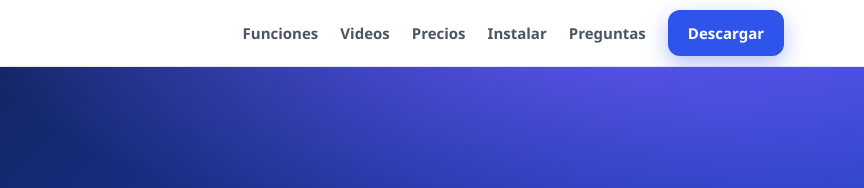
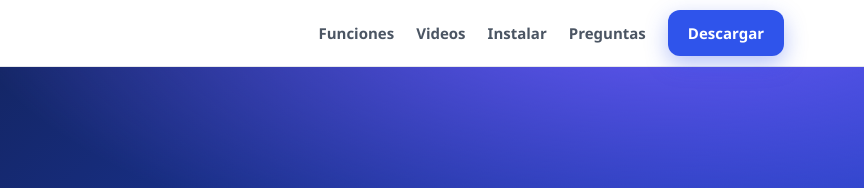
Before and after one commit to Batucas/CalificadorIA, a plain HTML site: page index.html in a window 1280 px wide. Shown: the top 188 px of the page, 416-1280 px from the left. Drawn offline with Linux system fonts and the light colour scheme; no server answers.

Commit message:
Portal: ocultar la sección de precios por ahora

```diff
--- a/index.html
+++ b/index.html
@@ -161,7 +161,7 @@
   <div class="contenedor">
     <a class="marca" href="#"><img src="img/icono.png" alt="">Calificador IA</a>
     <nav class="menu">
-      <a href="#todo">Funciones</a><a href="#videos">Videos</a><a href="#precios">Precios</a><a href="#instalar">Instalar</a><a href="#preguntas">Preguntas</a>
+      <a href="#todo">Funciones</a><a href="#videos">Videos</a><a href="#instalar">Instalar</a><a href="#preguntas">Preguntas</a>
       <a class="btn primario" href="#" data-descarga>Descargar</a>
     </nav>
   </div>
@@ -372,7 +372,7 @@
   </div>
 </section>
 
-<section class="gris" id="precios">
+<section class="gris" id="precios" hidden><!-- oculta por ahora (2026-11-26): volver a mostrar quitando «hidden» y el enlace del menú -->
   <div class="contenedor">
     <span class="etiqueta">Precios</span><h2>Pagas solo lo que usas</h2>
     <p class="sub">Sin suscripciones ni tarjetas internacionales. Compras créditos con QR desde la app y se acreditan en el día.</p>
```
